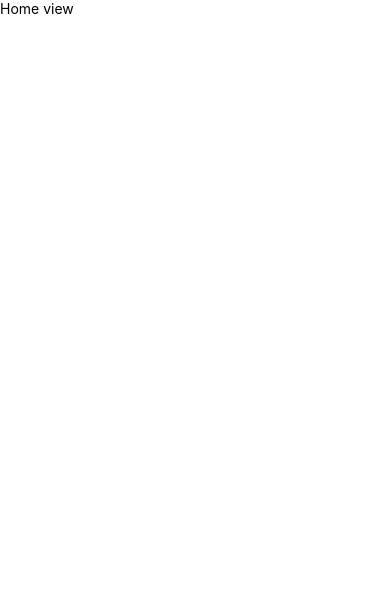
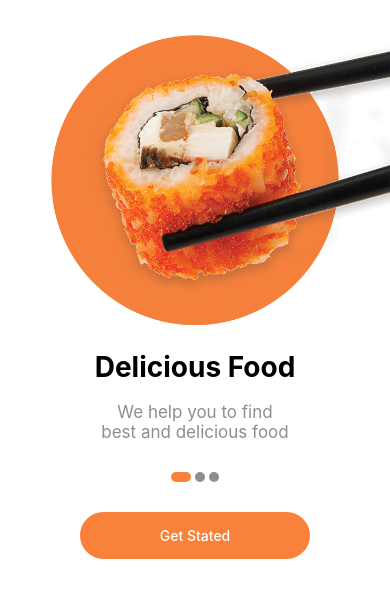
Before and after one commit to Doanhuynhduc/Food-App-React-Native, a React Native app: screen /OnBoard in a window 390 px wide. Shown: the top 598 px of the page. Built offline with nearby package versions, Linux system fonts and the light colour scheme.

Commit message:
done view onboard

```diff
--- a/App.tsx
+++ b/App.tsx
@@ -7,14 +7,11 @@
  */
 
 import React from 'react';
-import Home from './src/scene/Home';
+
+import MyStack from './src/navigation/stacknavigation';
 
 const App = () => {
-  return (
-    <>
-      <Home />
-    </>
-  );
+  return <MyStack />;
 };
 
 export default App;
--- /dev/null
+++ b/src/component/PrimaryButton.tsx
@@ -0,0 +1,27 @@
+import React from 'react';
+
+import {View, Text, TouchableOpacity, StyleSheet} from 'react-native';
+import COLORS from '../const/color';
+
+const PrimaryButton = ({text, onPress}: {text: any; onPress?: () => void}) => {
+  return (
+    <TouchableOpacity onPress={onPress}>
+      <View style={styles.btnContain}>
+        <Text style={{color: COLORS.white, fontWeight: '500'}}>{text}</Text>
+      </View>
+    </TouchableOpacity>
+  );
+};
+
+const styles = StyleSheet.create({
+  btnContain: {
+    backgroundColor: COLORS.primary,
+    paddingHorizontal: 30,
+    paddingVertical: 15,
+    marginHorizontal: 80,
+    marginVertical: 30,
+    borderRadius: 25,
+    alignItems: 'center',
+  },
+});
+export default PrimaryButton;
--- /dev/null
+++ b/src/navigation/stacknavigation.tsx
@@ -0,0 +1,23 @@
+import React from 'react';
+import {createStackNavigator} from '@react-navigation/stack';
+import Home from '../scene/Home';
+import OnBoardScreens from '../scene/OnBoardScreen';
+import {NavigationContainer} from '@react-navigation/native';
+
+const Stack = createStackNavigator();
+
+function MyStack() {
+  return (
+    <NavigationContainer>
+      <Stack.Navigator
+        initialRouteName="OnBoard"
+        screenOptions={{
+          headerShown: false,
+        }}>
+        <Stack.Screen name="OnBoard" component={OnBoardScreens} />
+        <Stack.Screen name="Home" component={Home} />
+      </Stack.Navigator>
+    </NavigationContainer>
+  );
+}
+export default MyStack;
--- a/src/scene/Home.tsx
+++ b/src/scene/Home.tsx
@@ -1,12 +1,47 @@
 import React from 'react';
-import {Text} from 'react-native';
+import {Text, View, Image, TouchableOpacity, StyleSheet} from 'react-native';
+import COLORS from '../const/color';
 
 const Home = () => {
   return (
-    <>
-      <Text>Home view</Text>
-    </>
+    <View style={{flex: 1, backgroundColor: COLORS.white}}>
+      <View style={styles.topContain}>
+        <View>
+          <View style={{flexDirection: 'row'}}>
+            <Text style={{fontSize: 17, color: COLORS.dark}}>Hello, </Text>
+            <Text
+              style={{fontSize: 17, fontWeight: 'bold', color: COLORS.dark}}>
+              Huynh duc
+            </Text>
+          </View>
+          <Text style={{color: COLORS.grey, fontSize: 17}}>
+            What do you want today
+          </Text>
+        </View>
+        <View>
+          <Image
+            source={require('../assets/person.png')}
+            style={styles.person}
+          />
+        </View>
+      </View>
+    </View>
   );
 };
 
+const styles = StyleSheet.create({
+  topContain: {
+    flexDirection: 'row',
+    alignItems: 'center',
+    justifyContent: 'space-between',
+    paddingHorizontal: 15,
+    paddingVertical: 10,
+  },
+  person: {
+    width: 50,
+    height: 50,
+    borderRadius: 50,
+  },
+});
+
 export default Home;
--- /dev/null
+++ b/src/scene/OnBoardScreen.tsx
@@ -0,0 +1,92 @@
+import React from 'react';
+import {
+  Text,
+  View,
+  StyleSheet,
+  Image,
+  TouchableOpacity,
+  StatusBar,
+} from 'react-native';
+import PrimaryButton from '../component/PrimaryButton';
+import COLORS from '../const/color';
+
+const OnBoardScreens = ({navigation}: any) => {
+  return (
+    <>
+      <StatusBar barStyle="dark-content" backgroundColor={COLORS.white} />
+      <View style={{flex: 1, backgroundColor: COLORS.white}}>
+        <View style={styles.topImages}>
+          <Image
+            style={styles.imgBanner}
+            source={require('../assets/onboardImage.png')}
+          />
+        </View>
+        <View style={styles.textCenter}>
+          <Text style={styles.txtTop}>Delicious Food</Text>
+          <Text style={styles.txtBottom}>
+            We help you to find best and delicious food
+          </Text>
+        </View>
+        <View style={styles.dotContain}>
+          <View style={styles.dotActive}></View>
+          <View style={styles.dotUnActive}></View>
+          <View style={styles.dotUnActive}></View>
+        </View>
+        <PrimaryButton
+          text="Get Stated"
+          onPress={() => {
+            navigation.navigate('Home');
+          }}
+        />
+      </View>
+    </>
+  );
+};
+
+const styles = StyleSheet.create({
+  topImages: {
+    height: 350,
+  },
+  imgBanner: {
+    width: '100%',
+    resizeMode: 'contain',
+    top: -180,
+  },
+  textCenter: {
+    alignItems: 'center',
+  },
+  txtTop: {
+    fontSize: 28,
+    fontWeight: 'bold',
+    color: COLORS.dark,
+  },
+  txtBottom: {
+    fontSize: 17,
+    color: COLORS.grey,
+    marginTop: 18,
+    marginHorizontal: 100,
+    textAlign: 'center',
+    marginBottom: 30,
+  },
+  dotContain: {
+    flexDirection: 'row',
+    alignItems: 'center',
+    justifyContent: 'center',
+  },
+  dotActive: {
+    width: 20,
+    height: 10,
+    backgroundColor: COLORS.primary,
+    borderRadius: 20,
+    marginHorizontal: 2,
+  },
+  dotUnActive: {
+    width: 10,
+    height: 10,
+    backgroundColor: COLORS.grey,
+    marginHorizontal: 2,
+    borderRadius: 50,
+  },
+});
+
+export default OnBoardScreens;
```
